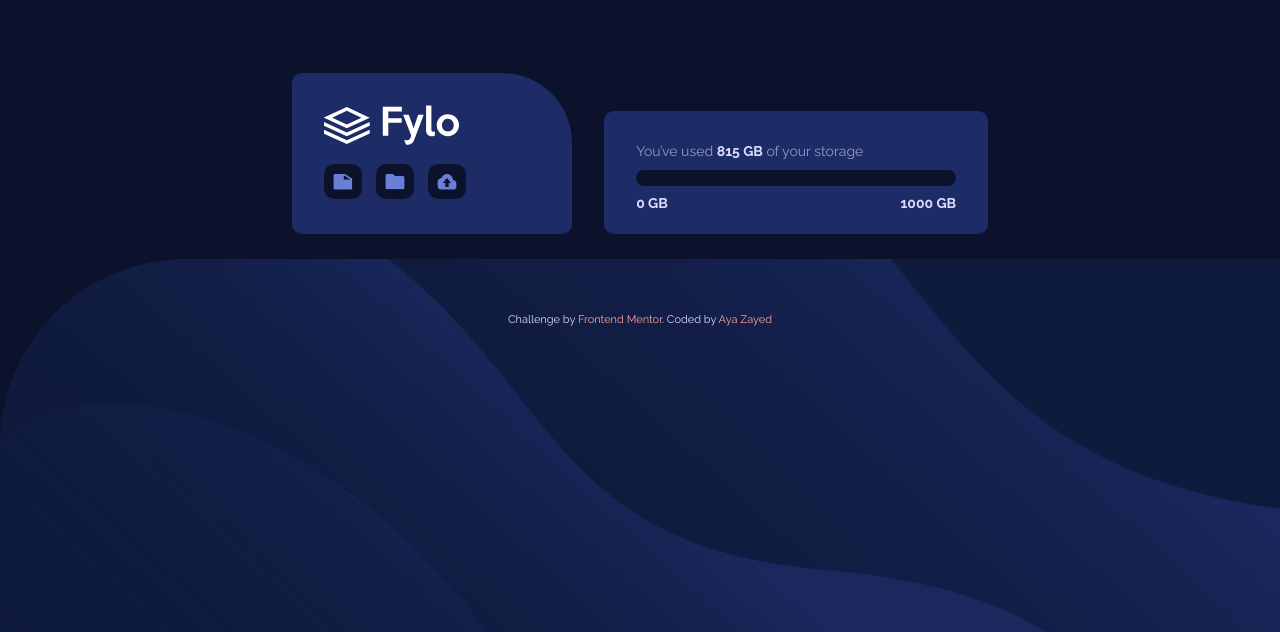
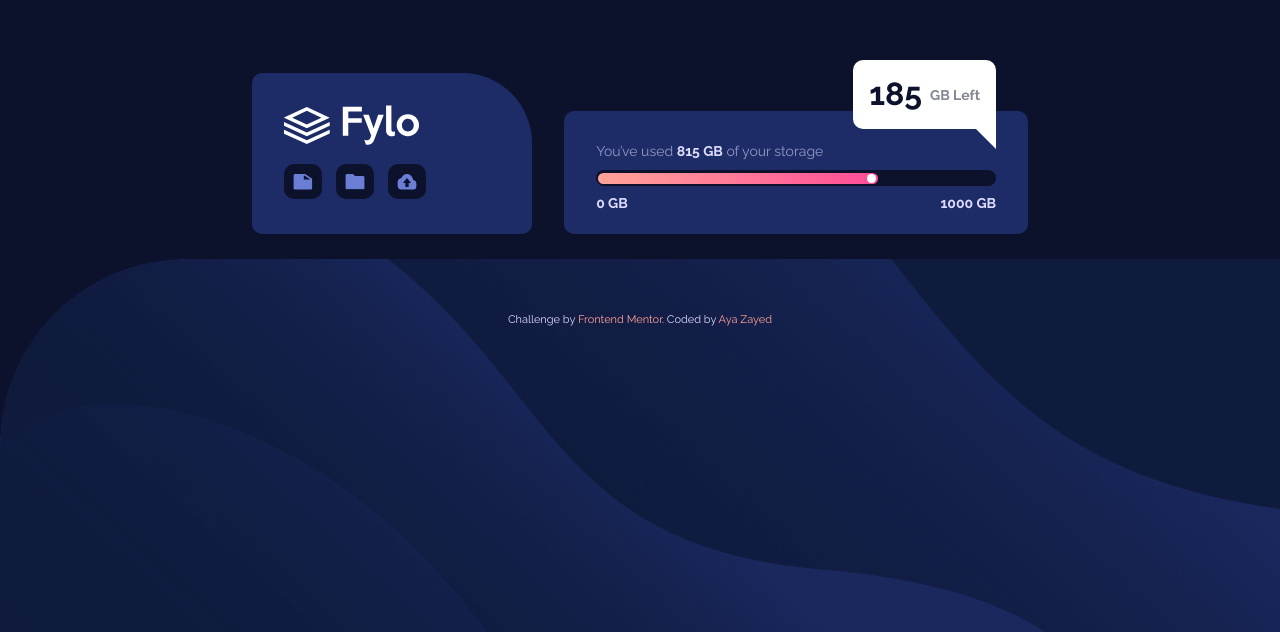
Before and after one commit to AyaZayed/Frontend-Mentor-Fylo-Data-Storage-Component, a plain HTML site: page index.html in a window 1280 px wide. Shown: the part 232-864 px from the top of the page. Drawn offline with Linux system fonts and the light colour scheme.

Commit message:
desktop view done

```diff
--- a/css/style.css
+++ b/css/style.css
@@ -65,23 +65,22 @@ main {
   -o-border-radius: 10px;
 }
 
-.storage-card h4 {
+.storage-card > h4 {
   font-weight: normal;
-  /* opacity: 0.6; */
   color: hsla(243, 100%, 93%, 0.615);
   margin-bottom: 0.7rem;
 }
 
-.storage-card h4 span {
+.storage-card > h4 span {
   font-weight: bold;
   opacity: 1;
   color: var(--Pale-Blue);
 }
 
 .storage-card .progress-bar {
-  width: 20rem;
+  width: 25rem;
   height: 1rem;
-  background-color: var(--Very-Dark-Blue);
+  background: var(--Very-Dark-Blue);
   border-radius: 15px;
   -webkit-border-radius: 15px;
   -moz-border-radius: 15px;
@@ -89,27 +88,79 @@ main {
   -o-border-radius: 15px;
   margin-bottom: 1rem;
   position: relative;
+  display: flex;
+  align-items: center;
 }
 
-.storage-card .progress-bar::before {
+.storage-card .progress-bar #progress-fill {
+  height: 70%;
+  width: 70%;
+  display: block;
+  background-image: linear-gradient(
+    to right,
+    hsl(6, 100%, 80%),
+    hsl(335, 100%, 65%)
+  );
+  position: relative;
+  border-radius: 15px;
+  margin-left: 2px;
+}
+
+.storage-card .progress-bar #progress-fill::after {
+  content: "";
+  background-color: #fff;
+  position: absolute;
+  right: 2px;
+  border-radius: 50%;
+  -webkit-border-radius: 50%;
+  -moz-border-radius: 50%;
+  -ms-border-radius: 50%;
+  -o-border-radius: 50%;
+  width: 0.55rem;
+  height: 0.55rem;
+  top: 1.3px;
+}
+
+.storage-card .progress-bar #gigas-left {
+  background-color: #fff;
+  color: var(--Grayish-Blue);
+  position: absolute;
+  top: -110px;
+  right: 0;
+  padding: 1rem;
+  width: fit-content;
+  border-radius: 10px;
+  -webkit-border-radius: 10px;
+  -moz-border-radius: 10px;
+  -ms-border-radius: 10px;
+  -o-border-radius: 10px;
+  border-bottom-right-radius: 0;
+  font-weight: bold;
+  display: flex;
+  align-items: center;
+}
+
+.storage-card .progress-bar::after {
   content: "";
   position: absolute;
-  background-color: var(--Primary-Gradient);
-  width: 15rem;
+  border-style: solid;
+  border-width: 10px;
+  border-color: white white transparent transparent;
+  right: 0;
+  top: -41px;
 }
 
-.storage-card progress::-webkit-progress-value {
-  background-color: var(--Primary-Gradient);
+.storage-card .progress-bar #gigas-left span {
+  font-size: 2rem;
+  color: var(--Very-Dark-Blue);
+  margin-right: 8px;
 }
 
-.storage-card .progress-bar span {
+.storage-card .progress-bar #start-span,
+.storage-card .progress-bar #end-span {
   position: absolute;
   top: 25px;
   font-weight: bold;
-}
-
-.storage-card .progress-bar #start-span {
-  left: 0;
 }
 
 .storage-card .progress-bar #end-span {
--- a/index.html
+++ b/index.html
@@ -35,10 +35,12 @@
       <h4>You’ve used <span>815 GB</span> of your storage</h4>
 
       <div class="progress-bar">
-        <span id="start span">0 GB</span>
+        <span id="gigas-left"><span>185</span> GB Left</span>
+        <span id="progress-fill"></span>
+        <span id="start-span">0 GB</span>
         <span id="end-span">1000 GB</span>
       </div>
-      <!-- <span>185 GB Left</span> -->
+
 
     </div>
   </main>
```
